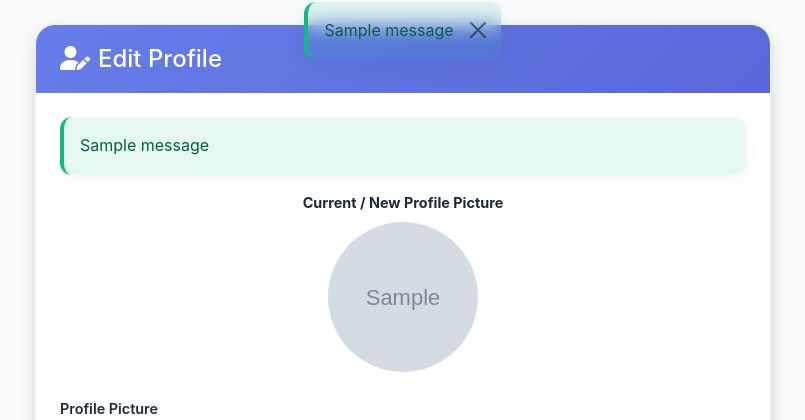
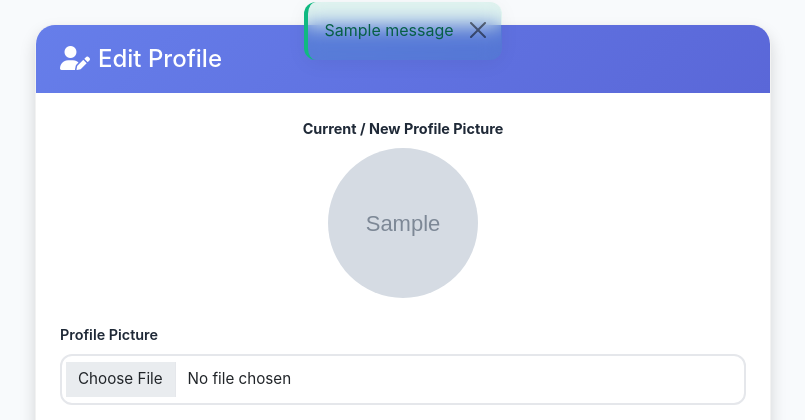
Before and after one commit to trixieann30/ProTrack, a Django app: page /user/profile/edit/ in a window 1280 px wide. Shown: the part 68-488 px from the top of the page, without its empty margins (237-1042 px from the left). Run offline with Django 5.2, Linux system fonts and the light colour scheme; a user stored in the database is signed in; tables that the repository leaves empty hold one stand-in row (values such as "Sample post"); grey boxes marked "Sample" are stand-in pictures; one stand-in notice (Sample message) is shown; some libraries are stand-ins or nearby versions.

Commit message:
fixed duplicated toast

```diff
--- a/templates/accounts/edit_profile.html
+++ b/templates/accounts/edit_profile.html
@@ -28,12 +28,6 @@
                     </h4>
                 </div>
                 <div class="card-body p-4">
-                    {% if messages %}
-                        {% for message in messages %}
-                            <div class="alert alert-{{ message.tags }}">{{ message }}</div>
-                        {% endfor %}
-                    {% endif %}
-
                     <form method="post" enctype="multipart/form-data">
                         {% csrf_token %}
 
```
